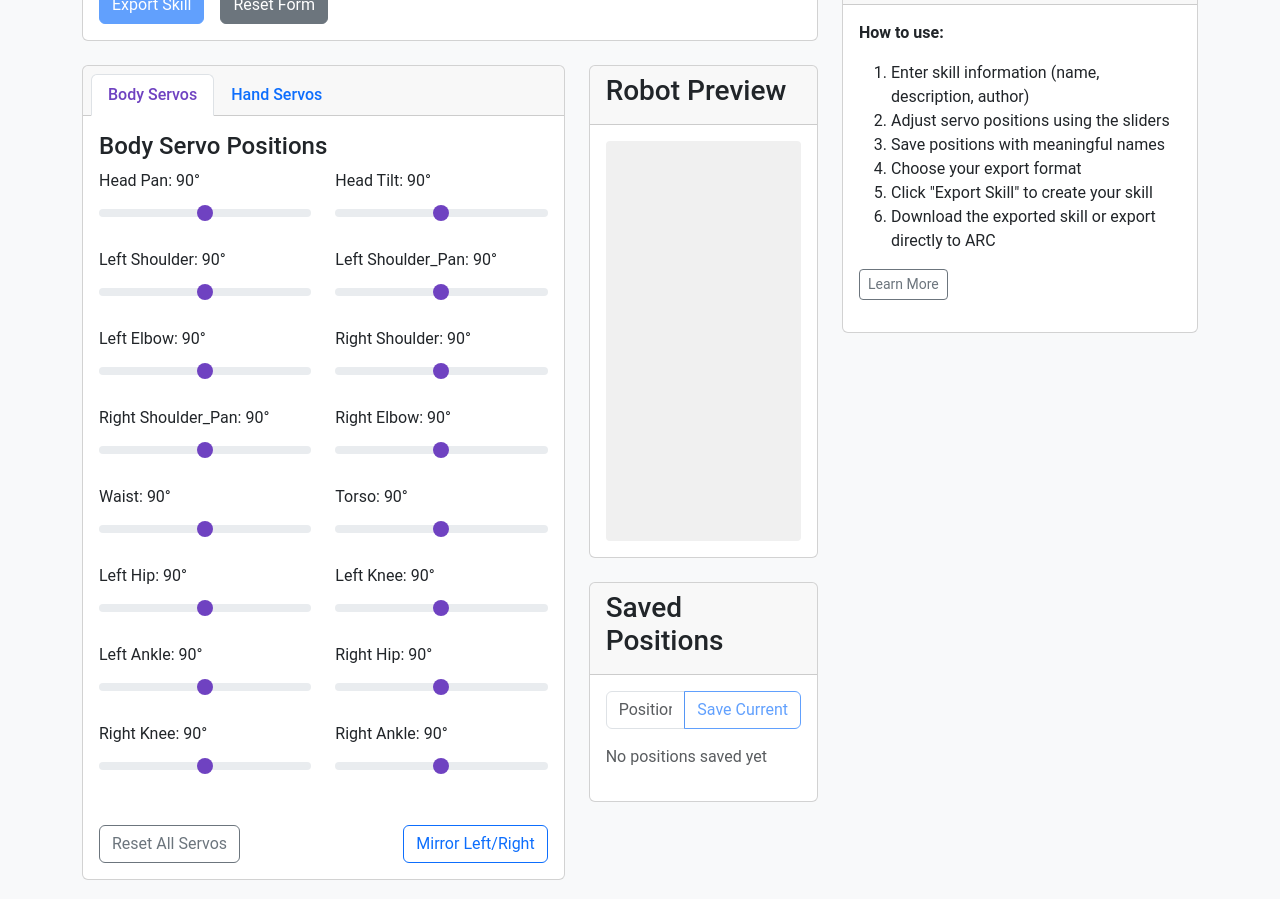
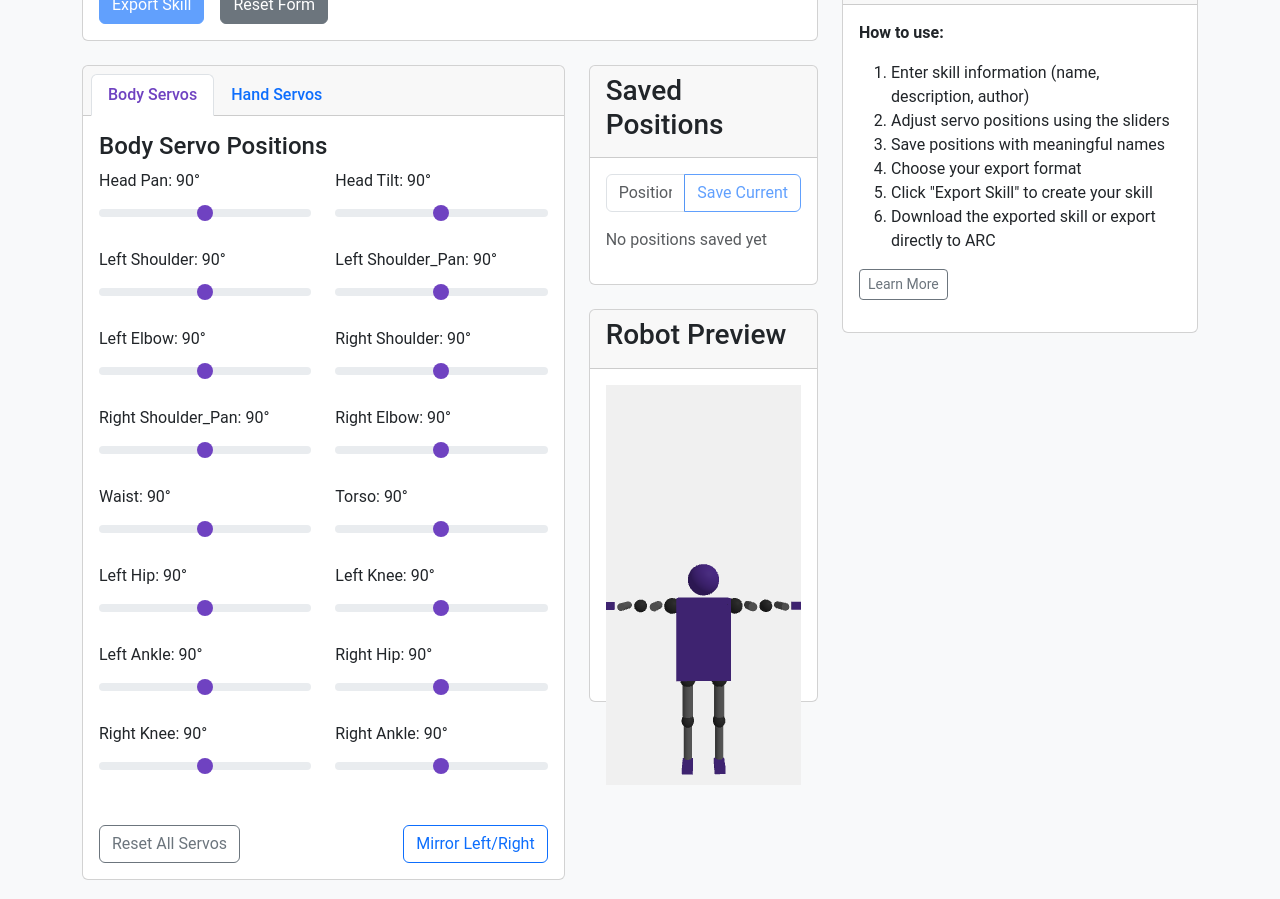
Before and after one commit to PerseusCore/aira.github.io, a React (Create React App) app: page /export in a window 1280 px wide. Shown: the part 620-1519 px from the top of the page. Built offline with nearby package versions, Linux system fonts and the light colour scheme.

Commit message:
seven commit

```diff
--- a/src/components/InteractiveRobotControl.js
+++ b/src/components/InteractiveRobotControl.js
@@ -320,19 +320,6 @@ const InteractiveRobotControl = ({
         </div>
 
         <div className="col-md-4">
-          {!hideRobotVisualization && (
-            <div className="card mb-4">
-              <div className="card-header">
-                <h3 className="card-title">Robot Preview</h3>
-              </div>
-              <div className="card-body">
-              <div className="robot-preview" style={{ height: '400px', position: 'relative', overflow: 'hidden' }}>
-                  <RobotVisualization servoPositions={activeServoPositions} />
-                </div>
-              </div>
-            </div>
-          )}
-
           <div className="card mb-4">
             <div className="card-header">
               <h3 className="card-title">Saved Positions</h3>
@@ -351,6 +338,19 @@ const InteractiveRobotControl = ({
               />
             </div>
           </div>
+
+          {!hideRobotVisualization && (
+            <div className="card mb-4">
+              <div className="card-header">
+                <h3 className="card-title">Robot Preview</h3>
+              </div>
+              <div className="card-body">
+                <div className="robot-preview">
+                  <RobotVisualization servoPositions={activeServoPositions} />
+                </div>
+              </div>
+            </div>
+          )}
         </div>
       </div>
     </div>
--- a/src/components/RobotVisualization.js
+++ b/src/components/RobotVisualization.js
@@ -1,10 +1,17 @@
-import React, { useEffect, useRef } from 'react';
+import React, { useState, useEffect, useRef } from 'react';
 import * as THREE from 'three';
 
 const RobotVisualization = ({ servoPositions }) => {
   const mountRef = useRef(null);
 
   useEffect(() => {
+    // Clear any existing content
+    if (mountRef.current) {
+      while (mountRef.current.firstChild) {
+        mountRef.current.removeChild(mountRef.current.firstChild);
+      }
+    }
+
     // Scene setup
     const scene = new THREE.Scene();
     scene.background = new THREE.Color(0xf0f0f0);
@@ -337,7 +344,7 @@ const RobotVisualization = ({ servoPositions }) => {
     };
   }, [servoPositions]);
 
-  return <div ref={mountRef} className="robot-visualization-container" />;
+  return <div ref={mountRef} style={{ width: '100%', height: '400px' }} />;
 };
 
 export default RobotVisualization;
```
Also changed, not shown: 35 other files (tests, documents, lock files or other folders).
